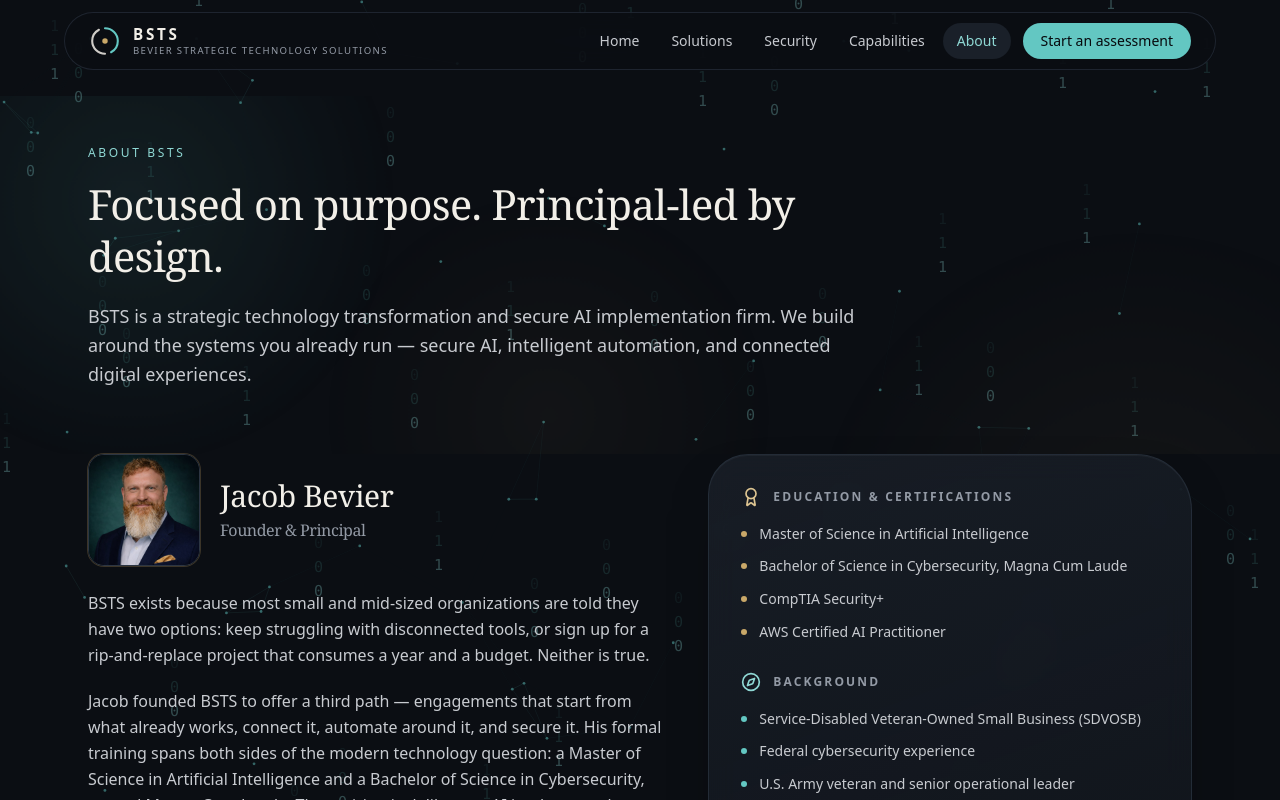
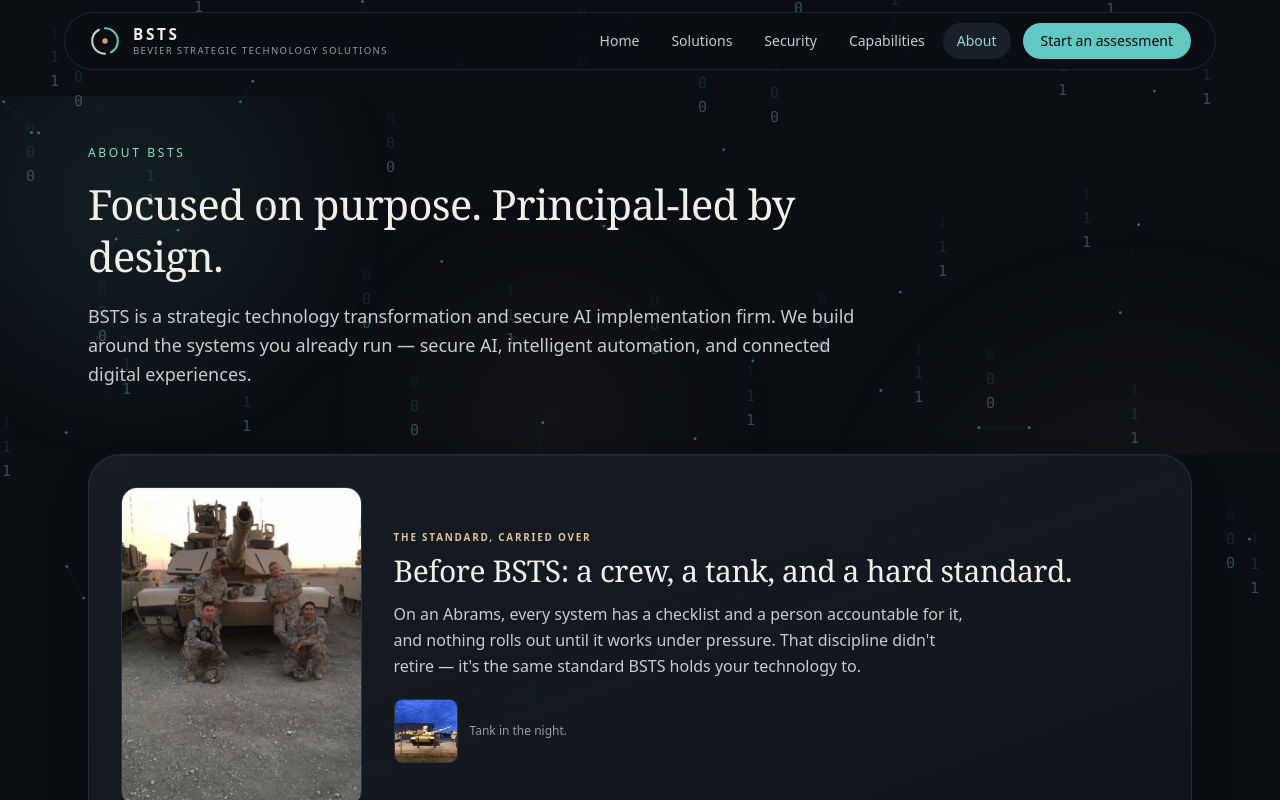
Before and after one commit to Bevier19jac/bsts, a Next.js app: page /about in a window 1280 px wide. Shown: the top 800 px of the page. Built offline with nearby package versions, Linux system fonts and the light colour scheme.

Commit message:
About: real crew + tank-night photos replace AI-tank banner (authentic proof)
Co-Authored-By: Claude Opus 4.8 <noreply@anthropic.com>
Claude-Session: https://claude.ai/code/session_01Tanrng3qAbf8d49TYFnHYg

```diff
--- a/src/app/(marketing)/about/page.tsx
+++ b/src/app/(marketing)/about/page.tsx
@@ -29,6 +29,41 @@ export default function AboutPage() {
           />
         </div>
       </section>
+
+      <div className="mx-auto max-w-6xl px-6 pb-12">
+        <Reveal>
+          <div className="surface grid grid-cols-1 gap-8 rounded-[2rem] p-6 sm:p-8 md:grid-cols-[auto_1fr] md:items-center">
+            {/* eslint-disable-next-line @next/next/no-img-element */}
+            <img
+              src="/crew.jpg"
+              alt="Jacob Bevier's U.S. Army tank crew in front of an M1 Abrams"
+              className="mx-auto h-72 w-auto rounded-2xl border border-edge object-cover sm:h-80"
+            />
+            <div>
+              <p className="text-[0.62rem] font-semibold tracking-[0.18em] text-gold-soft uppercase">
+                The standard, carried over
+              </p>
+              <h2 className="display mt-2 text-2xl text-warm-white sm:text-3xl">
+                Before BSTS: a crew, a tank, and a hard standard.
+              </h2>
+              <p className="mt-3 max-w-xl leading-relaxed text-warm-mist">
+                On an Abrams, every system has a checklist and a person accountable for it, and
+                nothing rolls out until it works under pressure. That discipline didn&apos;t retire —
+                it&apos;s the same standard BSTS holds your technology to.
+              </p>
+              <div className="mt-5 flex items-center gap-3">
+                {/* eslint-disable-next-line @next/next/no-img-element */}
+                <img
+                  src="/tank-night.jpg"
+                  alt="An M1 Abrams at dusk"
+                  className="h-16 w-16 rounded-lg border border-edge object-cover"
+                />
+                <span className="text-xs text-warm-dim">Tank in the night.</span>
+              </div>
+            </div>
+          </div>
+        </Reveal>
+      </div>
 
       <section className="mx-auto max-w-6xl px-6" aria-labelledby="founder-story">
         <div className="grid grid-cols-1 gap-10 lg:grid-cols-[1.2fr_1fr]">
```
Also changed, not shown: public/crew.jpg (added), public/tank-night.jpg (added).
